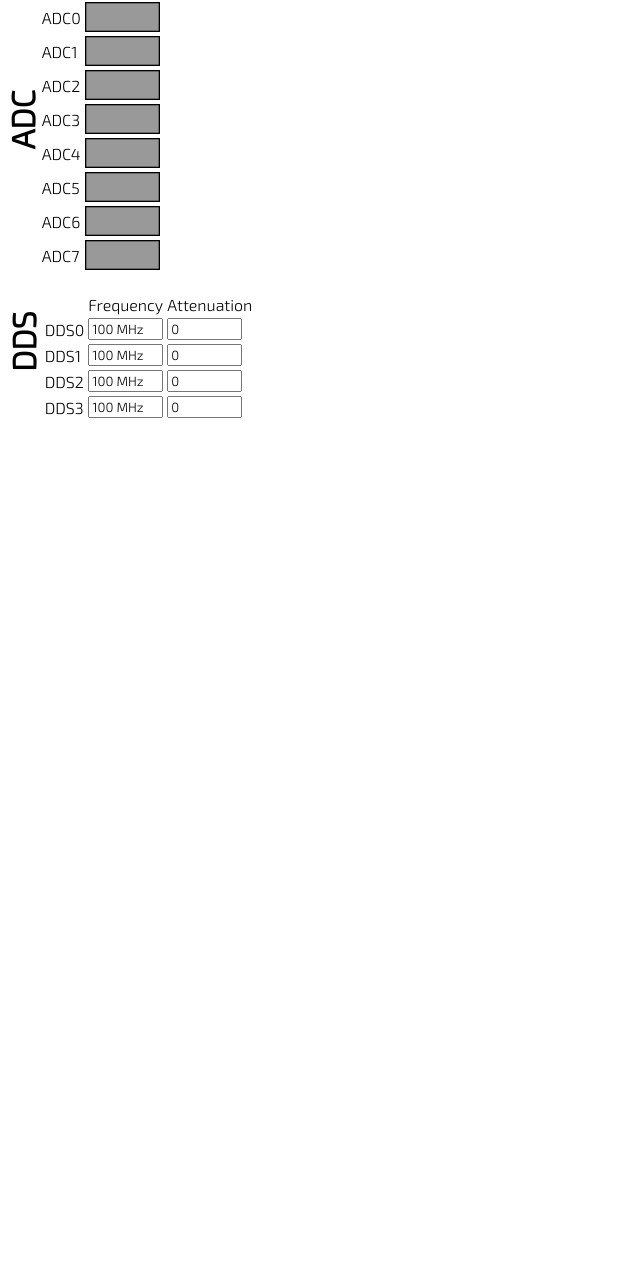
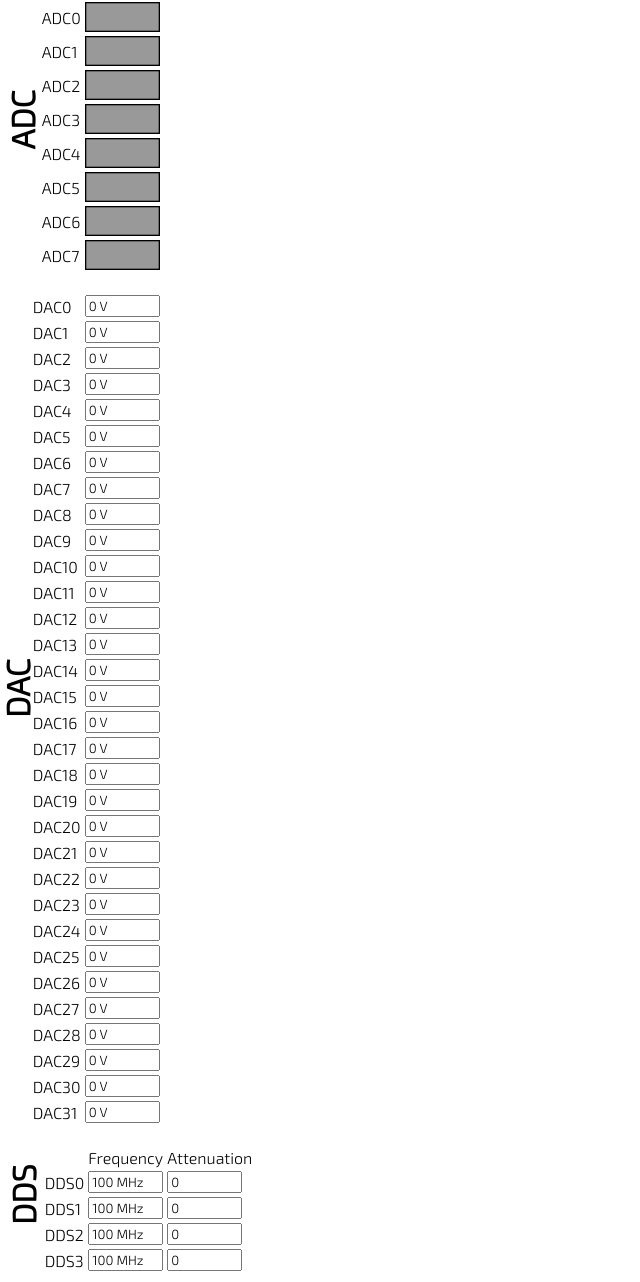
Before and after one commit to robertfasano/argent, a Flask app: page / in a window 1280 px wide. Shown: the part 368-1650 px from the top of the page, without its empty margins (0-640 px from the left). Before the commit the page ends 786 px from the top, so only its background shows below. Run offline with Flask 2, Linux system fonts and the light colour scheme.

Commit message:
Add DAC capabilities
Added additional timing grid for DAC channels - currently only constant setpoints within a timestep are supported. Live unit parsing in the GUI not yet included.

```diff
--- a/argent/main.py
+++ b/argent/main.py
@@ -73,6 +73,12 @@ def start():
             freq.ito_base_units()
             step['DDS'][i]['frequency'] = freq.magnitude
             step['DDS'][i]['attenuation'] = float(step['DDS'][i]['attenuation'])
+
+        for i in range(len(step['DAC'])):
+            V = Q_(step['DAC'][i])
+            V.ito_base_units()
+            step['DAC'][i] = V.magnitude
+
     with open('sequence.json', 'w') as file:
         json.dump(sequence, file)
 
--- a/argent/templates/index.html
+++ b/argent/templates/index.html
@@ -23,6 +23,7 @@
 		function addCol() {
 			var table = document.getElementById('ttlTable');
 			var adc_table = document.getElementById('adcTable');
+			var dac_table = document.getElementById('dacTable');
 
 			var timesteps = table.rows[0].cells.length-2
 			var channels = table.rows.length-1
@@ -59,10 +60,39 @@
 				newCell.style.width = 75
 			}
 
+			// Add DAC channels
+			dac_channels = dac_table.rows.length
+			for(var i=0; i<dac_channels; i++) {
+				var newCell = dac_table.rows[i].insertCell(timesteps+1);
+				var newID = `dac_chk${i}-${timesteps}`
+				newCell.innerHTML = `<input type=\"text\" value='0 V' class=duration id=${newID}>`
+				newCell.style.width = 75
+			}
+
 			// Reinsert addColumnButton after new timestep
 			newCell = table.rows[0].insertCell(timesteps+2)
 			newCell.innerHTML = "<div class=\"addButton\"><INPUT type=\"submit\" id=\'addColumnButton\' value=\"\" onclick=\"addCol(\'ttlTable\')\" /></div>"
 
+		}
+
+		function addDAC() {
+			var table = document.getElementById('dacTable');
+			var ttl_table = document.getElementById('ttlTable');
+
+			var channel = table.rows.length-1
+			var timesteps = ttl_table.rows[0].cells.length-2
+
+			var row = table.insertRow(channel+1);
+			var label = `DAC${channel+1}`
+			var adc = row.insertCell(0);
+			adc.innerHTML = label;
+
+			for(var i=1; i<timesteps+1; i++) {
+				var newCell	= row.insertCell(i);
+				var newID = `dac_chk${channel+1}-${i-1}`
+				newCell.innerHTML = `<input type=\"text\" value='0 V' class=duration id=${newID}>`
+				newCell.style.width = 75
+			}
 		}
 
 		function addDDS() {
@@ -162,6 +192,14 @@
 					}
 				}
 
+				timestep['DAC'] = []
+				var dac_table = document.getElementById('dacTable')
+				var dac_channels = dac_table.rows.length
+				for (var row=0; row<dac_channels; row++) {
+					var edit = dac_table.rows[row].cells[col].childNodes[0]
+					timestep['DAC'].push(edit.value)
+				}
+
 				sequence.push(timestep)
       }
       return sequence
@@ -194,6 +232,10 @@
 				clearTable('adcTable')
 				for (var i=0; i<channels['ADC'].length; i++) {
 					addADC()
+				}
+				clearTable('dacTable')
+				for (var i=0; i<channels['DAC'].length; i++) {
+					addDAC()
 				}
 			}
 
@@ -308,6 +350,17 @@
 
 	<br>
 	<div align="left">
+	<div style="width:18px; display: inline-block; vertical-align: middle; transform: rotate(-90deg);">
+	<header> <h1> DAC </h1> </header>
+	</div>
+	<div style="display: inline-block; vertical-align: middle;">
+	<table id="dacTable">
+	</table>
+	</div>
+	</div>
+
+	<br>
+	<div align="left">
 	<div style="width: 30px; display: inline-block; vertical-align: middle;transform: rotate(-90deg);">
 	<header> <h1> DDS </h1> </header>
 	</div>
```
Also changed, not shown: argent/generator.py (+6 -1 lines).
